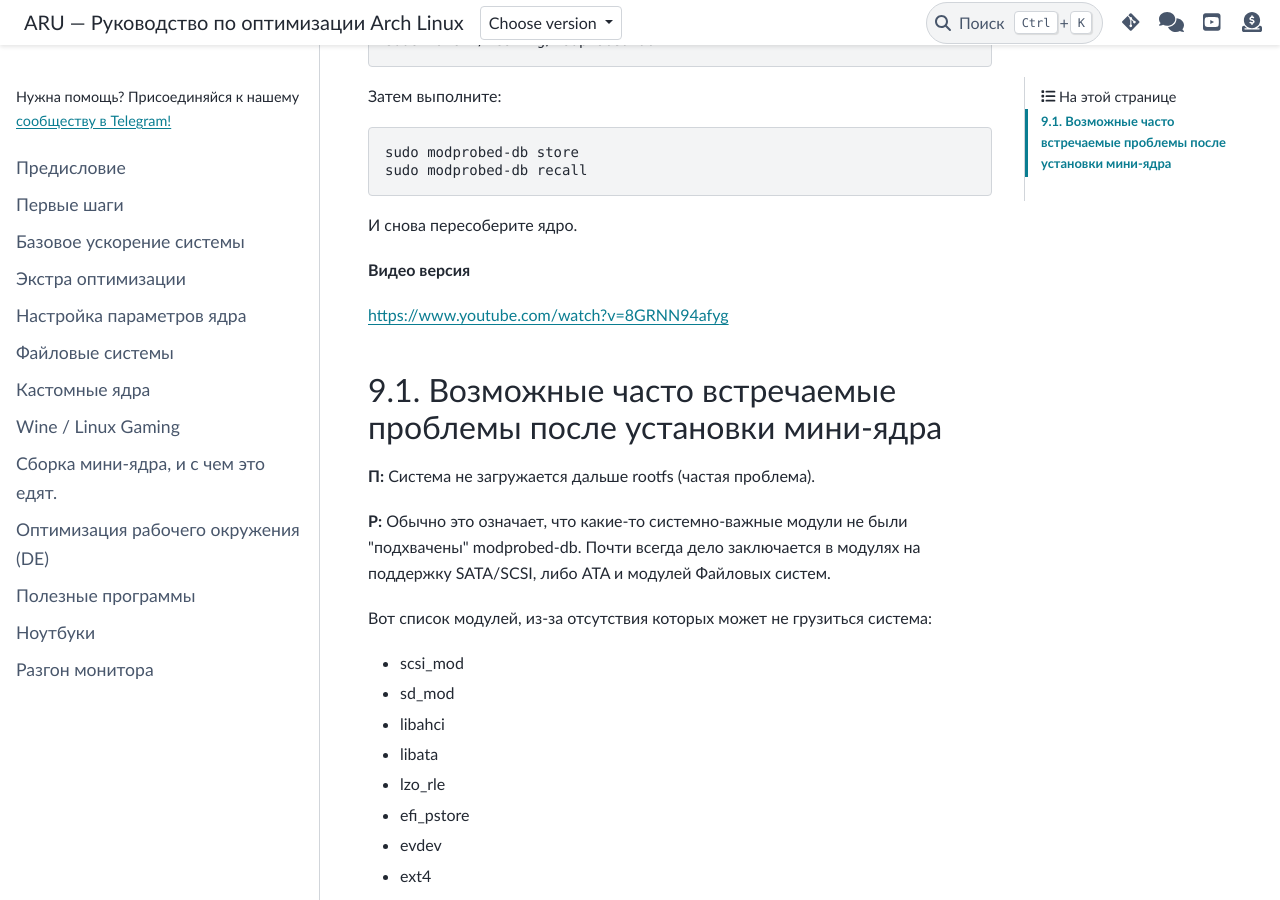
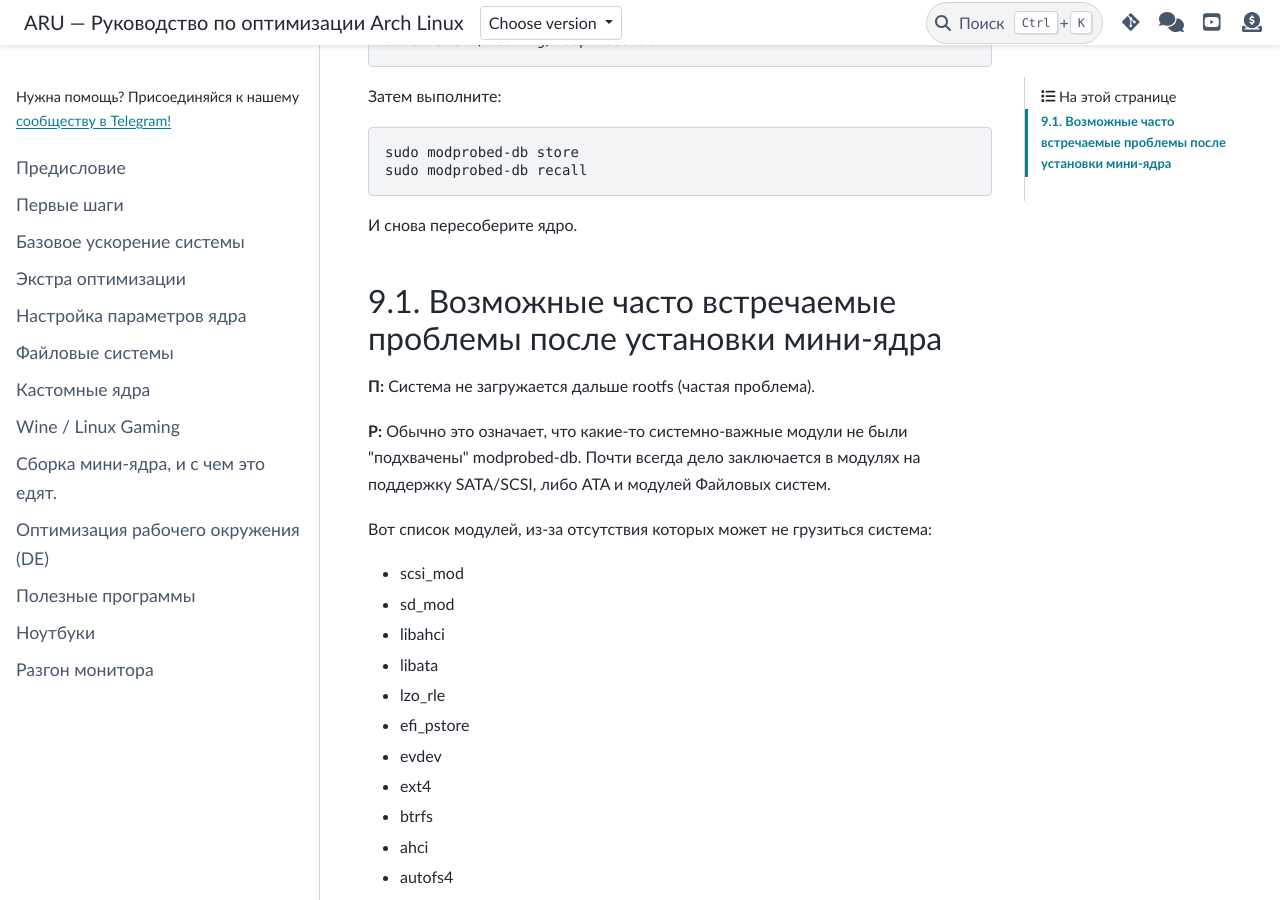
Before and after one commit to ventureoo/ARU, a Sphinx documentation site: the page built from docs/source/mini-kernel.rst, in a window 1280 px wide and 900 px high, scrolled down 1206 px. Built offline with Sphinx 7.4.7 and the PyData theme 0.15.4, drawn with Linux system fonts in a browser that asks for light colours.

Commit message:
Обновить docs/source/mini-kernel.rst

```diff
--- a/docs/source/mini-kernel.rst
+++ b/docs/source/mini-kernel.rst
@@ -64,10 +64,6 @@
   sudo modprobed-db recall
 
 И снова пересоберите ядро.
-
-**Видео версия**
-
-https://www.youtube.com/watch?v=8GRNN94afyg
 
 .. index:: mini-kernel, problems, modules, modprobed-db
 .. _related-issues:
```
